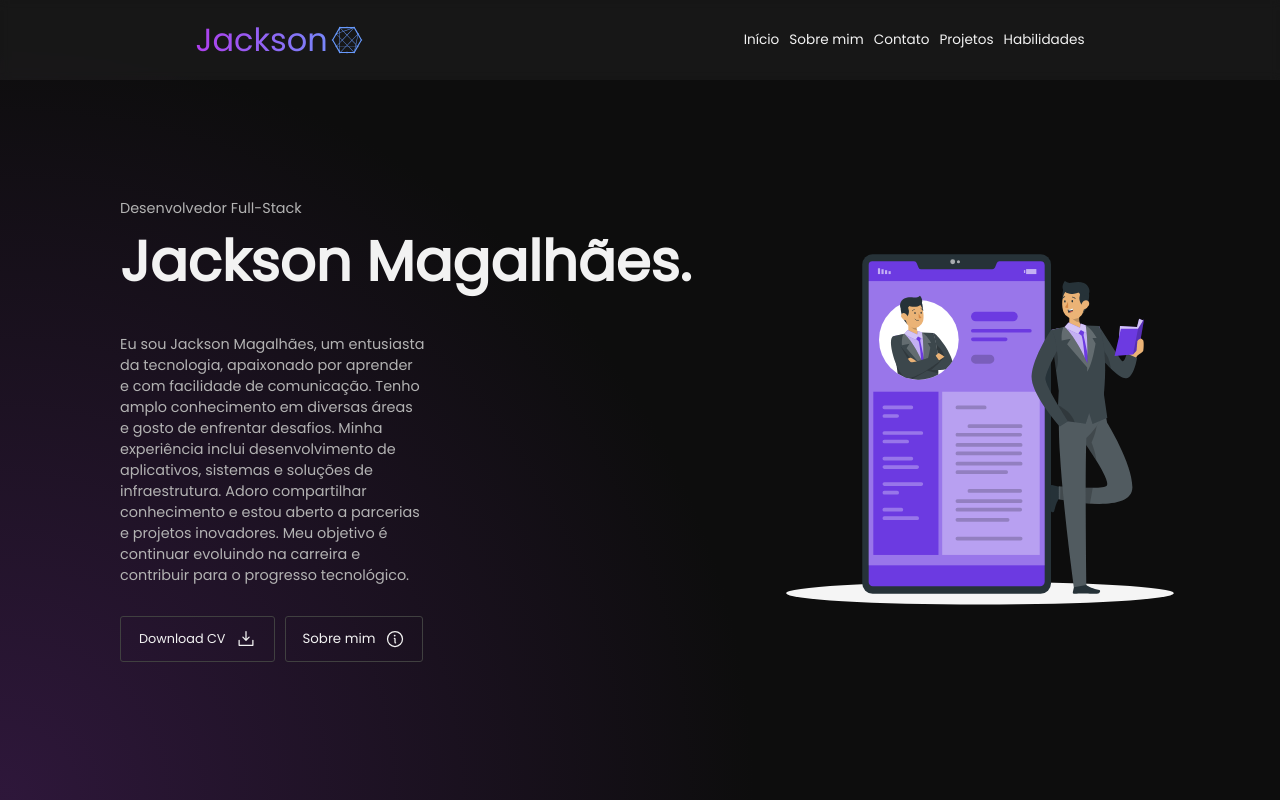
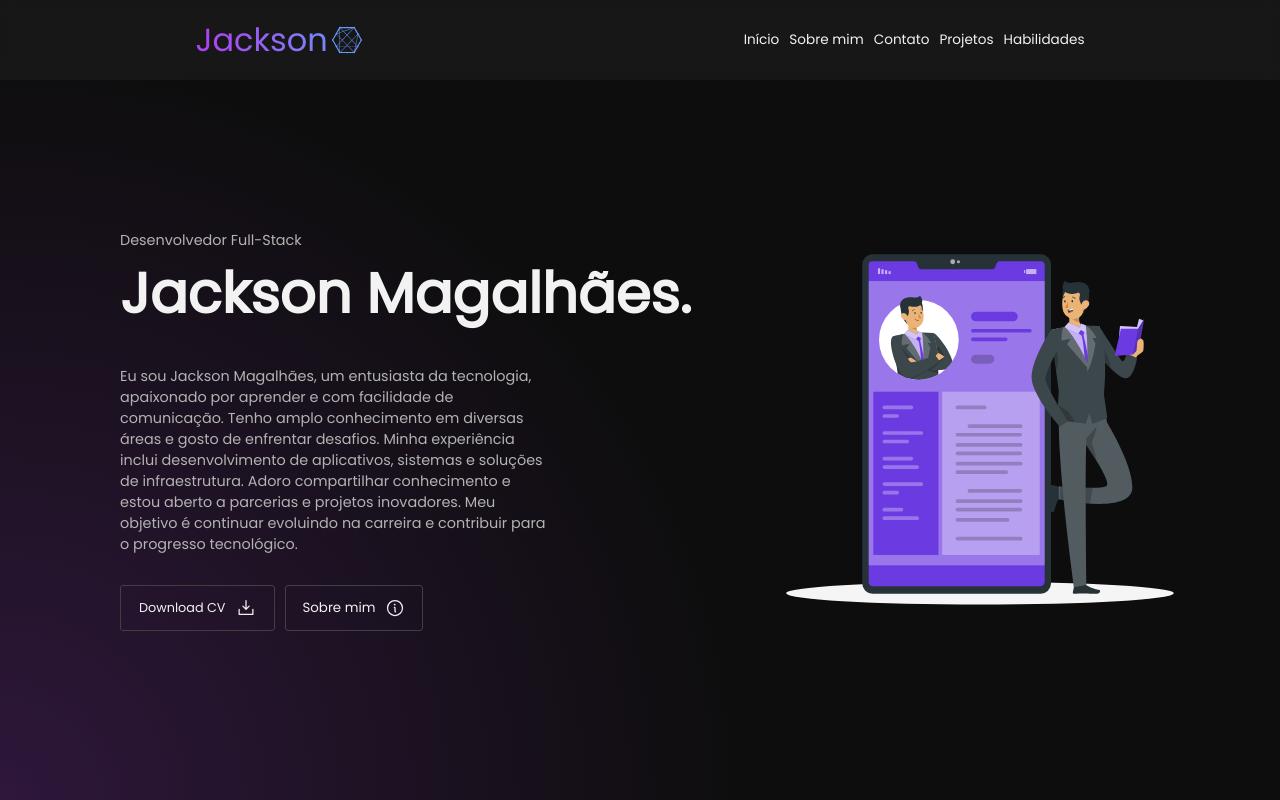
Before and after one commit to Jackson-SM/Portfolio_3.0, a Next.js app: page / in a window 1280 px wide. Built offline with nearby package versions, Linux system fonts and the light colour scheme.

Commit message:
fix: delete route "hello"

```diff
--- a/src/components/SectionHero/styles.ts
+++ b/src/components/SectionHero/styles.ts
@@ -74,7 +74,7 @@
   fontSize: "0.9rem",
   color: "$textDark",
 
-  maxWidth: "50%",
+  maxWidth: "70%",
 
   "@medium": {
     fontSize: "0.7rem",
--- a/src/pages/api/hello.ts
+++ /dev/null
@@ -1,13 +0,0 @@
-// Next.js API route support: https://nextjs.org/docs/api-routes/introduction
-import type { NextApiRequest, NextApiResponse } from "next";
-
-type Data = {
-  name: string;
-};
-
-export default function handler(
-  req: NextApiRequest,
-  res: NextApiResponse<Data>,
-) {
-  res.status(200).json({ name: "John Doe" });
-}
```
